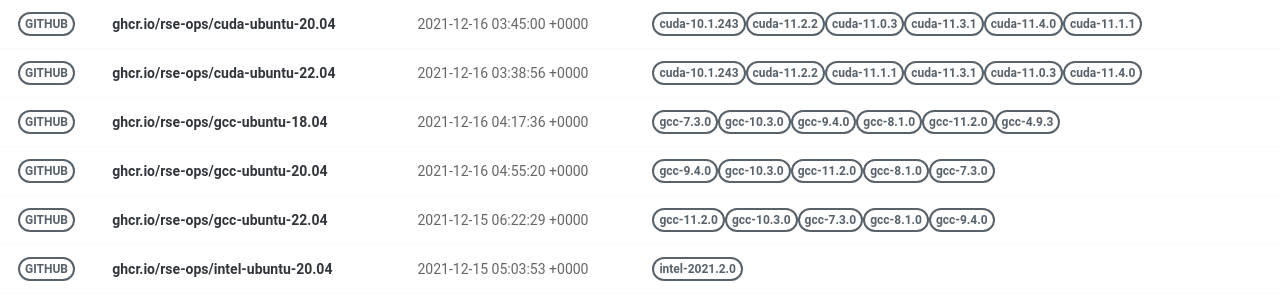
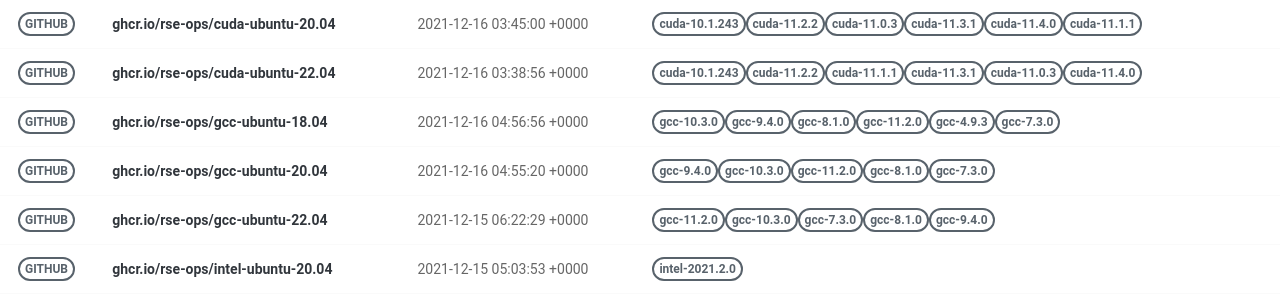
Before and after one commit to rse-ops/docker-images, a Jekyll site: the page built from pages/index.md, in a window 1280 px wide. Shown: the part 277-577 px from the top of the page. Built offline with Jekyll 4.4.1, drawn with Linux system fonts in a browser that asks for light colours; nearby versions of some CDN libraries.

Commit message:
Automated push to update library 2021-12-16

```diff
--- a/_library/ghcr.io-rse-ops-gcc-ubuntu-18.04.md
+++ b/_library/ghcr.io-rse-ops-gcc-ubuntu-18.04.md
@@ -1,14 +1,11 @@
 ---
 layout: container
 name: ghcr.io/rse-ops/gcc-ubuntu-18.04
-updated_at: 2021-12-16 04:17:36.915496
+updated_at: 2021-12-16 04:56:56.014470
 
 
 container_url: https://github.com/orgs/rse-ops/packages/container/package/gcc-ubuntu-18.04
 versions:
- - tag: gcc-7.3.0
-   dockerfile: https://github.com/rse-ops/docker-images/blob/main/ubuntu/gcc/Dockerfile
-   manifest: https://crane.ggcr.dev/manifest/ghcr.io/rse-ops/gcc-ubuntu-18.04:gcc-7.3.0
  - tag: gcc-10.3.0
    dockerfile: https://github.com/rse-ops/docker-images/blob/main/ubuntu/gcc/Dockerfile
    manifest: https://crane.ggcr.dev/manifest/ghcr.io/rse-ops/gcc-ubuntu-18.04:gcc-10.3.0
```
Also changed, not shown: other parts of _library/ghcr.io-rse-ops-gcc-ubuntu-18.04.md (+3 -0 lines).
